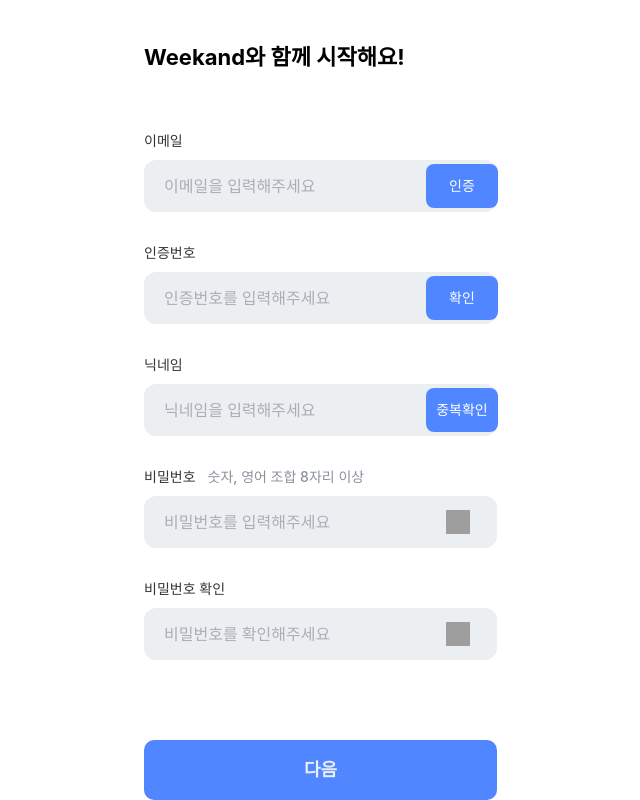
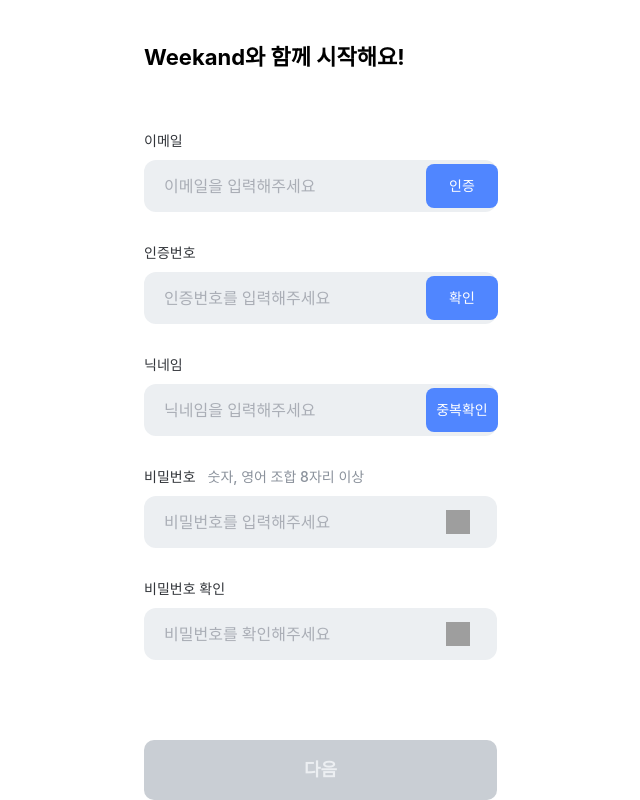
Before and after one commit to YAPP-Github/20th-ALL-Rounder-Team-1-Web, a React app: page /register in a window 1280 px wide. Shown: the whole page, without its empty margins (319-959 px from the left). Built offline with nearby package versions, Linux system fonts and the light colour scheme; a web font is replaced by a local one.

Commit message:
:sparkles: validation 검증을 위한 코드들 추가

```diff
--- a/src/pages/register/components/ValidationControlledInput.tsx
+++ b/src/pages/register/components/ValidationControlledInput.tsx
@@ -3,6 +3,7 @@ import cn from 'classnames';
 import styled from 'styled-components';
 
 import { Button } from '@/common';
+import { Validation } from '@/types';
 import { checkPassword, checkPasswordConfirm } from '@/utils';
 
 interface BasicInputProps extends ComponentPropsWithRef<'input'> {
@@ -11,6 +12,8 @@ interface BasicInputProps extends ComponentPropsWithRef<'input'> {
   type?: string;
   htmlFor: string;
   label: string;
+  validation: Validation;
+  setValidation: Dispatch<SetStateAction<Validation>>;
 }
 
 interface PasswordProps extends BasicInputProps {
@@ -34,10 +37,11 @@ export const ValidationControlledInput = ({
   placeholder,
   type = 'text',
   validationType,
+  validation,
+  setValidation,
   password,
   ...restProps
 }: InputProps) => {
-  const [validation, setValidation] = useState({ type: '', message: '' });
   const [inputType, setInputType] = useState(type);
 
   useEffect(() => {
--- a/src/pages/register/components/ValidationUncontrolledInput.tsx
+++ b/src/pages/register/components/ValidationUncontrolledInput.tsx
@@ -1,8 +1,15 @@
-import { ComponentPropsWithRef, forwardRef, MutableRefObject, useState } from 'react';
+import {
+  ComponentPropsWithRef,
+  Dispatch,
+  forwardRef,
+  MutableRefObject,
+  SetStateAction,
+} from 'react';
 import cn from 'classnames';
 import styled from 'styled-components';
 
 import { Button, Input, InputRef } from '@/common';
+import { Validation } from '@/types';
 
 interface InputProps extends ComponentPropsWithRef<'input'> {
   buttonText: string;
@@ -10,6 +17,9 @@ interface InputProps extends ComponentPropsWithRef<'input'> {
   label: string;
   type?: string;
   validationType: string;
+  validation: Validation;
+  setValidation: Dispatch<SetStateAction<Validation>>;
+  buttonDisabled?: boolean;
 }
 
 export const ValidationUncontrolledInput = forwardRef<InputRef, InputProps>(
@@ -22,12 +32,13 @@ export const ValidationUncontrolledInput = forwardRef<InputRef, InputProps>(
       placeholder,
       type = 'text',
       validationType,
+      validation,
+      setValidation,
+      buttonDisabled,
       ...restProps
     },
     ref
   ) => {
-    const [validation, setValidation] = useState({ type: '', message: '' });
-
     return (
       <Wrapper>
         <Labels>
@@ -47,6 +58,7 @@ export const ValidationUncontrolledInput = forwardRef<InputRef, InputProps>(
           ref={ref}
         />
         <ValidationButton
+          disabled={buttonDisabled}
           onClick={() => {
             const validation = (ref as MutableRefObject<InputRef>).current?.chkValidation(
               validationType
--- a/src/pages/register/index.tsx
+++ b/src/pages/register/index.tsx
@@ -1,4 +1,4 @@
-import { useRef, useState } from 'react';
+import { useEffect, useRef, useState } from 'react';
 import styled from 'styled-components';
 
 import { ValidationControlledInput, ValidationUncontrolledInput } from './components';
@@ -10,8 +10,40 @@ const Register = () => {
   const validationNumRef = useRef<InputRef>(null);
   const nicknameRef = useRef<InputRef>(null);
 
+  const [emailValidation, setEmailValidation] = useState({ type: '', message: '' });
+  const [numValidation, setNumValidation] = useState({ type: '', message: '' });
+  const [nicknameValidation, setNicknameValidation] = useState({ type: '', message: '' });
+  const [passwordValidation, setPasswordValidation] = useState({ type: '', message: '' });
+  const [passwordConfirmValidation, setPasswordConfirmValidation] = useState({
+    type: '',
+    message: '',
+  });
+
+  const [emailButtonDisabled, setEmailButtonDisabled] = useState(false);
+  const [numValidationButtonDisabled, setNumValidationButtonDisabled] = useState(false);
+
   const [password, setPassword] = useState('');
   const [passwordConfirm, setPasswordConfirm] = useState('');
+
+  const chkRegisterButtonDisabled = () => {
+    if (
+      emailValidation.type === 'success' &&
+      numValidation.type === 'success' &&
+      nicknameValidation.type === 'success' &&
+      passwordValidation.type === 'success' &&
+      passwordConfirmValidation.type === 'success'
+    ) {
+      return false;
+    }
+    return true;
+  };
+
+  useEffect(() => {
+    if (emailValidation.type === 'success' && numValidation.type === 'success') {
+      setEmailButtonDisabled(true);
+      setNumValidationButtonDisabled(true);
+    }
+  }, [numValidation.type]);
 
   return (
     <PageLayout isHeader={false} isFooter={false}>
@@ -24,6 +56,9 @@ const Register = () => {
             buttonText="인증"
             placeholder="이메일을 입력해주세요"
             validationType="checkEmail"
+            validation={emailValidation}
+            setValidation={setEmailValidation}
+            buttonDisabled={emailButtonDisabled}
             ref={emailRef}
           />
           <ValidationUncontrolledInput
@@ -32,6 +67,9 @@ const Register = () => {
             buttonText="확인"
             placeholder="인증번호를 입력해주세요"
             validationType="checkCertificateNumber"
+            validation={numValidation}
+            setValidation={setNumValidation}
+            buttonDisabled={numValidationButtonDisabled}
             ref={validationNumRef}
           />
           <ValidationUncontrolledInput
@@ -40,6 +78,8 @@ const Register = () => {
             buttonText="중복확인"
             placeholder="닉네임을 입력해주세요"
             validationType="checkNickname"
+            validation={nicknameValidation}
+            setValidation={setNicknameValidation}
             ref={nicknameRef}
           />
           <ValidationControlledInput
@@ -50,6 +90,8 @@ const Register = () => {
             placeholder="비밀번호를 입력해주세요"
             type="password"
             validationType="password"
+            validation={passwordValidation}
+            setValidation={setPasswordValidation}
           />
           <ValidationControlledInput
             value={passwordConfirm}
@@ -59,11 +101,14 @@ const Register = () => {
             placeholder="비밀번호를 확인해주세요"
             type="password"
             validationType="password_confirm"
+            validation={passwordConfirmValidation}
+            setValidation={setPasswordConfirmValidation}
             password={password}
           />
           <RegisterButton
             className="login_button"
             type="submit"
+            disabled={chkRegisterButtonDisabled()}
             onClick={() => {
               console.log(1);
             }}
```
